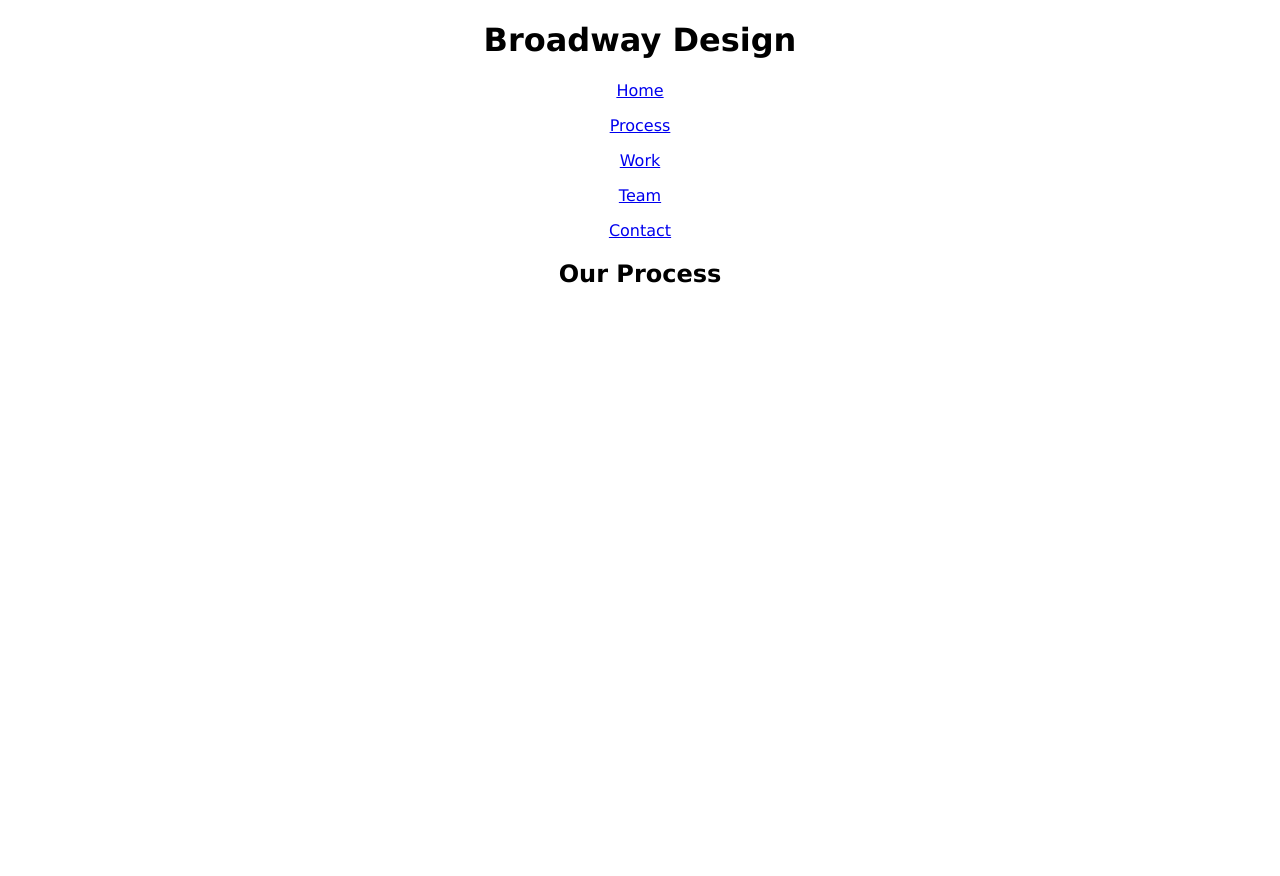
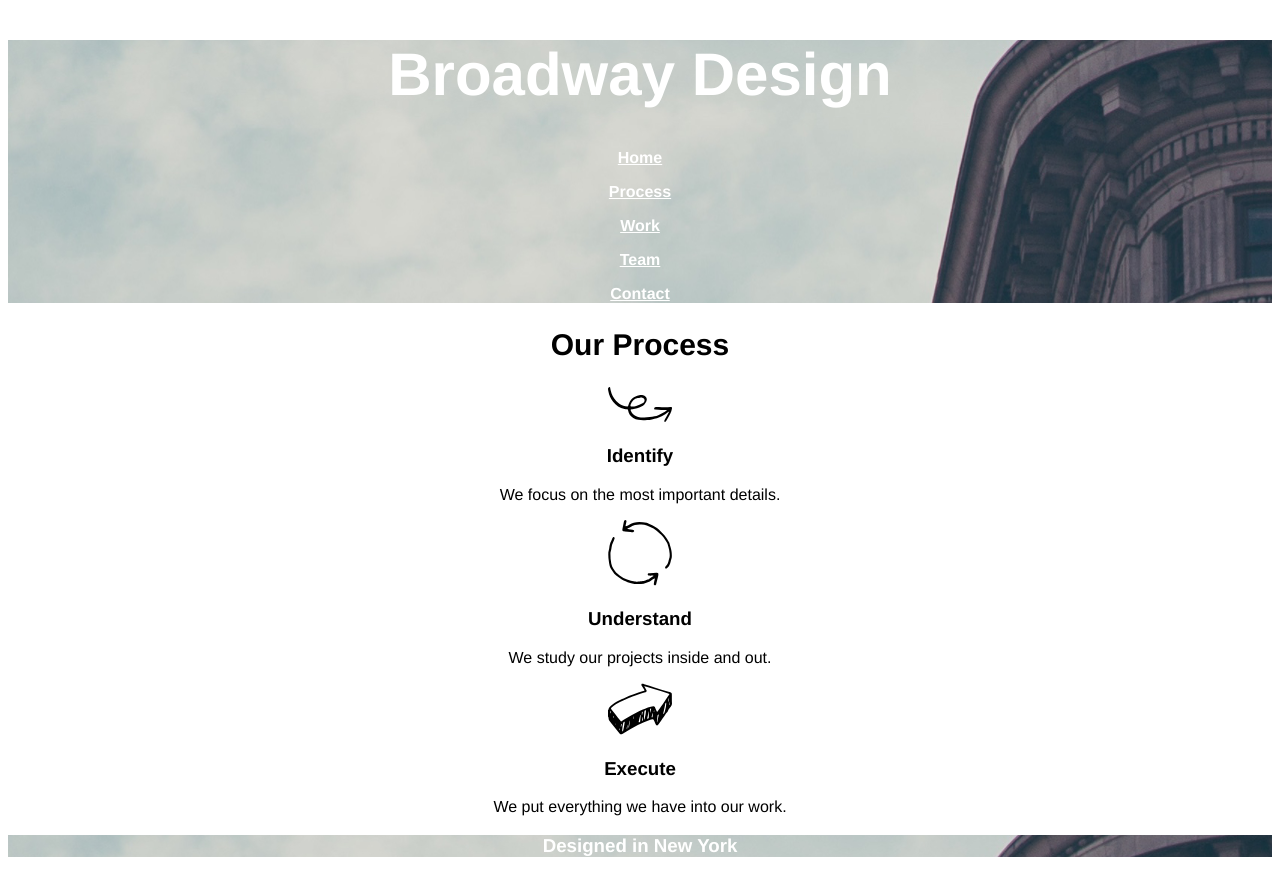
Before and after one commit to allysmithdesign/Broadway_Design, a plain HTML site: page index.html in a window 1280 px wide. Before the commit the page ends 800 px from the top, so only its background shows below. Drawn offline with Linux system fonts and the light colour scheme.

Commit message:
added more structure and css

```diff
--- a/index.html
+++ b/index.html
@@ -25,6 +25,31 @@
       <a class="btn-nav" href="#">Contact</a>
     </p>
   </div>
-  <h2>Our Process</h2>
+  <!--Process Section-->
+  <div class="process">
+    <h2>Our Process</h2>
+    <div class="item">
+      <img src="./resources/images/identify.svg" />
+      <h3>Identify</h3>
+      <p>We focus on the most important details.</p>
+    </div>
+    <div class="item">
+      <img src="./resources/images/understand.svg" />
+      <h3>Understand</h3>
+      <p>We study our projects inside and out.</p>
+    </div>
+    <div class="item">
+      <img src="./resources/images/execute.svg" />
+      <h3>Execute</h3>
+      <p>We put everything we have into our work.</p>
+    </div>
+  </div>
+  <!--Designed in New York Section-->
+  <h3 class="hero-newyork">Designed in New York</h3>
+  <!--Designed in New York Section-->
+
+
+
+
 </body>
 </html>
--- a/resources/css/style.css
+++ b/resources/css/style.css
@@ -1,4 +1,28 @@
 body {
-  font-family: Verdana, sans-serif;
+  font-family: Helvetica, sans-serif;
   text-align: center;
 }
+
+h1 {
+  font-size: 60px;
+  color: white;
+}
+
+h2 {
+  font-size: 30px;
+}
+
+.hero-newyork {
+  background-image: url("../images/the-flatiron-building.png");
+  color: white;
+}
+
+.hero {
+  background-image: url("../images/the-flatiron-building.png");
+}
+
+.btn-nav {
+  color: white;
+  font-weight: bold;
+
+}
```
